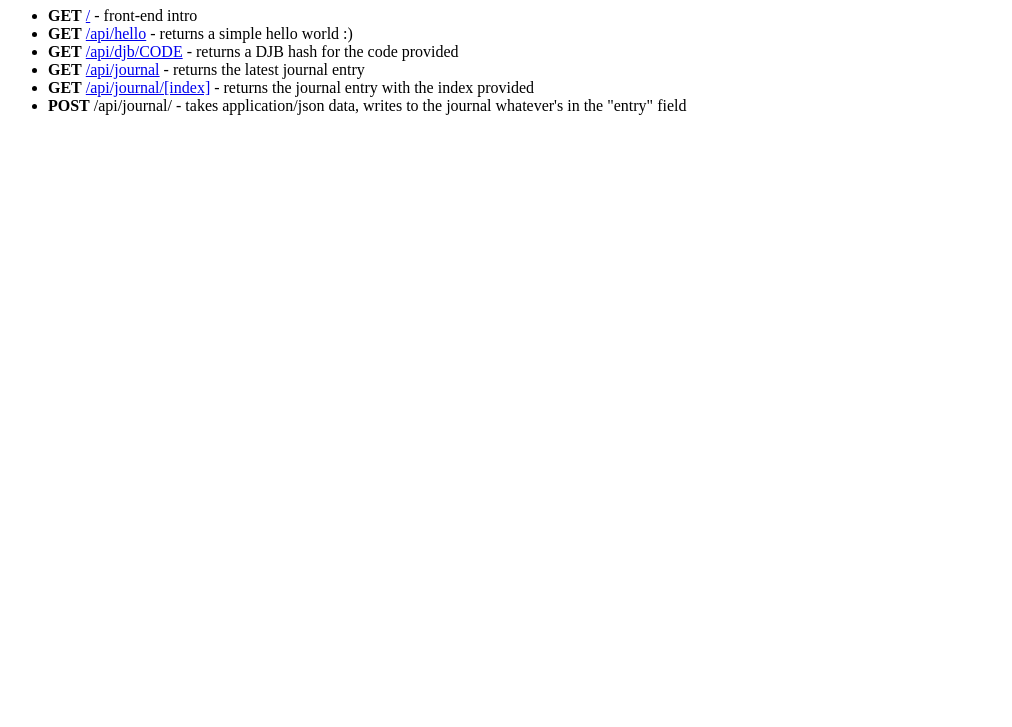
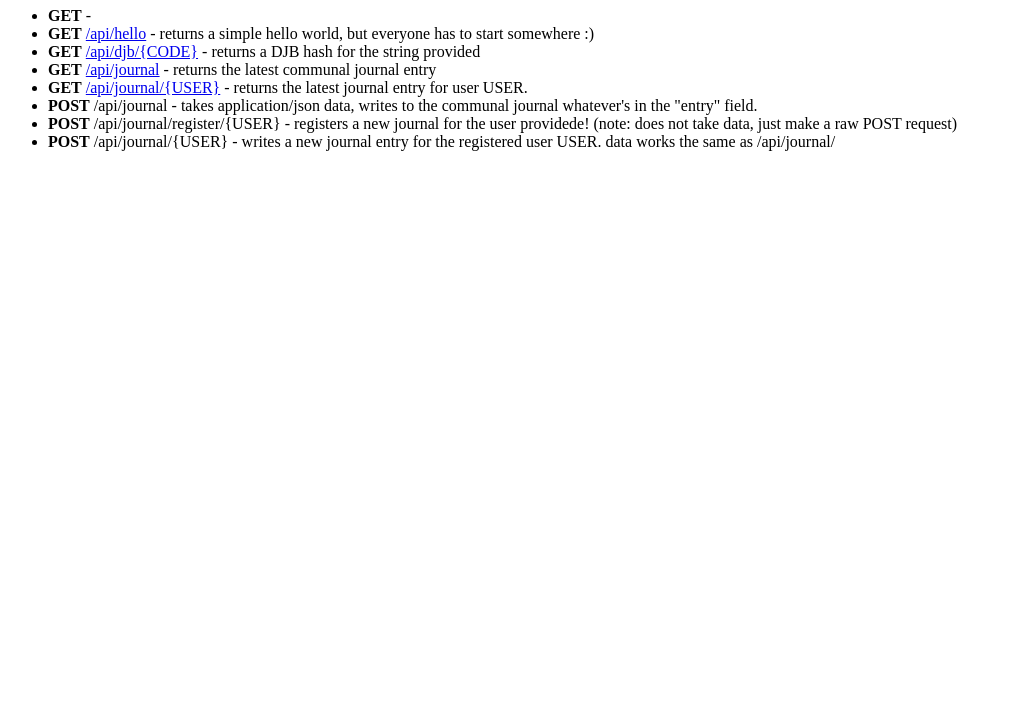
Before and after one commit to scherepi/guac-api, a plain HTML site: page data/endpoints.html in a window 1280 px wide. Shown: the part 73-800 px from the top of the page, without its empty margins (0-1012 px from the left). Drawn offline with Linux system fonts and the light colour scheme.

Commit message:
updated endpoints.html

```diff
--- a/data/endpoints.html
+++ b/data/endpoints.html
@@ -1,17 +1,19 @@
 <!DOCTYPE html>
-<html>
+<html lang="en">
     <head>
         <title>endpoints</title>
     </head>
     <body>
         <h1>Endpoint List:</h1>
         <ul>
-            <li><strong>GET</strong> <a href="/">/</a> - front-end intro</li>
-            <li><strong>GET</strong> <a href="/api/hello">/api/hello</a> - returns a simple hello world :)</li>
-            <li><strong>GET</strong> <a href="/api/djb/test">/api/djb/CODE</a> - returns a DJB hash for the code provided</li>
-            <li><strong>GET</strong> <a href="/api/journal">/api/journal</a> - returns the latest journal entry</li>
-            <li><strong>GET</strong> <a href="/api/journal/2">/api/journal/[index]</a> - returns the journal entry with the index provided</li>
-            <li><strong>POST</strong> /api/journal/ - takes application/json data, writes to the journal whatever's in the "entry" field</li>
+            <li><strong>GET</strong> <a href="/"></a> - </li>
+            <li><strong>GET</strong> <a href="/api/hello">/api/hello</a> - returns a simple hello world, but everyone has to start somewhere :)</li>
+            <li><strong>GET</strong> <a href="/api/djb/test">/api/djb/{CODE}</a> - returns a DJB hash for the string provided</li>
+            <li><strong>GET</strong> <a href="/api/journal">/api/journal</a> - returns the latest communal journal entry</li>
+            <li><strong>GET</strong> <a href="/api/journal/testacc">/api/journal/{USER}</a> - returns the latest journal entry for user USER.</li>
+            <li><strong>POST</strong> /api/journal - takes application/json data, writes to the communal journal whatever's in the "entry" field.</li>
+            <li><strong>POST</strong> /api/journal/register/{USER} - registers a new journal for the user providede! (note: does not take data, just make a raw POST request)</li>
+            <li><strong>POST</strong> /api/journal/{USER} - writes a new journal entry for the registered user USER. data works the same as /api/journal/ </li>
         </ul>
     </body>
 </html>
```
